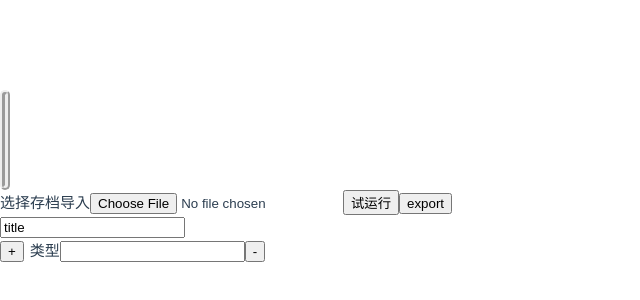
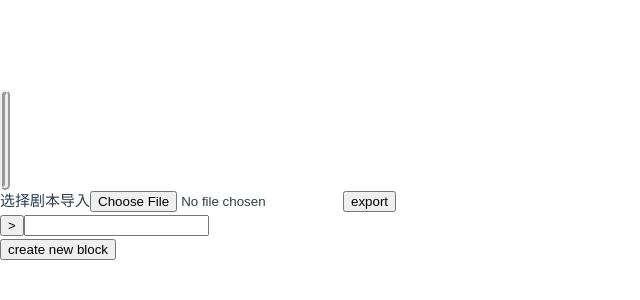
Before and after one commit to LeoChep/lancer-dragonWar, a Vue app: page /drama in a window 1280 px wide. Shown: the part 310-610 px from the top of the page, without its empty margins (0-640 px from the left). Built offline with nearby package versions, Linux system fonts and the light colour scheme; what vue-konva would draw is missing.

Commit message:
增加系统核心

```diff
--- a/src/stores/dramaEditorStore.ts
+++ b/src/stores/dramaEditorStore.ts
@@ -3,53 +3,170 @@ import { ref } from "vue";
 interface Line {
   content: string;
   index: number;
-  type:string;
+  type: string;
 }
-interface dramaEditorState {
-  title:string;
+
+interface Block {
+  title: string;
+  id: number;
   lines: Line[];
 }
+class BlockIns implements Block {
+  title: string;
+  id: number;
+  lines: Line[];
+  index: number; //状态序号
+  blockStates: Block[];
+  constructor(id: number) {
+    this.title = "";
+    this.id = id;
+    this.index = 0;
+    this.blockStates = [];
+    this.lines = [] as Line[];
+    const block = { title: this.title, id: this.id, lines: [] as Line[] };
+    this.blockStates.push(block);
+  }
+}
+interface DramaState {
+  title: string;
+  blocks: Block[];
+}
+interface DramaIns {
+  title: string;
+  dramaStates: DramaState[];
+}
+const createEmptyDramaIns = () => {
+  const dramaIns = {} as DramaIns;
+  dramaIns.title = "title";
+  dramaIns.dramaStates = [] as DramaState[];
+  const dramaState = {} as DramaState;
+  dramaIns.dramaStates.push(dramaState);
+  dramaState.title = "title";
+  dramaState.blocks = [] as Block[];
+  return dramaIns;
+};
+const createNewBlocks = (dramaIns: DramaIns) => {
+  const blocks = [new BlockIns(0)] as BlockIns[];
+  const pojoBlock = [] as Block[];
+  for (let blockIns of blocks) {
+    let block = blockIns.blockStates[blockIns.index];
+    pojoBlock.push(block);
+  }
+  // Object.assign( dramaIns.dramaStates[0].blocks,pojoBlock)
+  dramaIns.dramaStates[0].blocks = JSON.parse(JSON.stringify(pojoBlock));
+  return blocks;
+};
+const updateDramaState = (blocks: BlockIns[], dramaIns: DramaIns) => {
+  const pojoBlock = [] as Block[];
+  for (let blockIns of blocks) {
+    let block = blockIns.blockStates[blockIns.index];//获取当前状态
+    pojoBlock.push(block);
+  } //准备新的block pojo
+
+  let newState = {} as DramaState;
+  let oldState = dramaIns.dramaStates[dramaIns.dramaStates.length - 1];
+  //Object.assign(newState,oldState);
+  newState = JSON.parse(JSON.stringify(oldState));
+  newState.blocks = pojoBlock; //在新状态中使用新的blocks数据
+  dramaIns.dramaStates.push(newState); //生成新的drama状态
+};
 export const useDramaEditorStore = defineStore("dramaEditorStore", () => {
-  const dramaEditorStates = ref([{ lines: [{content:"",index:0,type:""}] ,title:"title"}] as dramaEditorState[]);
-  function push(drama: dramaEditorState) {
-    dramaEditorStates.value.push(drama);
+  const dramaIns = ref(createEmptyDramaIns());
+  const blocks = ref(createNewBlocks(dramaIns.value));
+  const getBlock = (blockId: number) => {
+    let findIns = null;
+    for (let blockIns of blocks.value) {
+      if (blockIns.id == blockId) findIns = blockIns;
+    }
+    return findIns;
+  };
+  const addBlock=()=>{
+    const blockIns=new BlockIns(blocks.value.length);
+    blocks.value.push(blockIns);
+    updateDramaState(blocks.value,dramaIns.value)
   }
-  function getState() {
-    let length = dramaEditorStates.value.length;
-    console.log(dramaEditorStates.value)
-    return dramaEditorStates.value[length - 1];
-  }
-  const addLine = (index: number) => {
-    let newState = {} as dramaEditorState;
-    const oldState = getState();
-    Object.assign(newState, oldState);
-    dramaEditorStates.value.push(newState);
-
+  const addLine = (index: number, blockId: number) => {
+    const blockIns = getBlock(blockId) as BlockIns;
+    let newState = {} as Block;
+    const oldState = blockIns.blockStates[blockIns.blockStates.length - 1];
+    //Object.assign(newState, oldState);
+    newState = JSON.parse(JSON.stringify(oldState));
+    blockIns.blockStates.push(newState);
     const lines = newState.lines;
-    let oldLine = {} as Line;
-    let newLine = { content: "", index: index,type:"" };
-    Object.assign(oldLine, lines[index]);
-    lines.splice(index, 1, newLine, oldLine);
+    let newLine = { content: "", index: index, type: "" };
+    if (index < lines.length) {
+      //插入
+      let oldLine = {} as Line;
+      Object.assign(oldLine, lines[index]);
+      lines.splice(index, 1, newLine, oldLine);
+    } else {
+      //新增
+      lines.splice(index, 1, newLine);
+    }
     let itor = 0;
     for (let line of lines) {
+      //重新生存序号
       line.index = itor;
       itor++;
     }
+    blockIns.index++;
+     updateDramaState(blocks.value,dramaIns.value)//同步更新状态
   };
-  const deleteLine = (selected: Line) => {
-    let newState = {} as dramaEditorState;
-    const oldState = getState();
-    Object.assign(newState, oldState);
-    dramaEditorStates.value.push(newState);
-    const lines=newState.lines;
+  const deleteLine = (selected: number, blockId: number) => {
+    const blockIns = getBlock(blockId) as BlockIns;
+    let newState = {} as Block;
+    //todo 获取当前页数
+    const oldState = blockIns.blockStates[blockIns.blockStates.length - 1];
+
+    //Object.assign(newState, oldState);
+    newState = JSON.parse(JSON.stringify(oldState));
+    //todo 创建新的分支
+    blockIns.blockStates.push(newState);
+    const lines = newState.lines;
     let index = 0;
     for (let temp of lines) {
-      if (selected == temp) {
+      if (selected == temp.index) {
         lines.splice(index, 1);
         break;
       }
       index++;
     }
+    let itor = 0;
+    for (let line of lines) {
+      //重新生存序号
+      line.index = itor;
+      itor++;
+    }
+    console.log(dramaIns);
+    blockIns.index++;
+    updateDramaState(blocks.value,dramaIns.value)//同步更新状态
   };
-  return { dramaEditorStates, push,addLine,deleteLine,getState };
+  const load=(dramaInfo:string)=>{
+     let dramaState= JSON.parse(dramaInfo) as DramaState;
+     dramaIns.value.dramaStates.push(dramaState)
+     blocks.value=[] as BlockIns[]
+     let loadingBlocks=dramaState.blocks;
+     let index=0;
+     for (let block of loadingBlocks){
+      const blockIns=new BlockIns(index)
+      blockIns.blockStates[0]=block
+      //blockIns.index++;
+      blocks.value.push(blockIns)
+      index++;
+     }
+     updateDramaState(blocks.value,dramaIns.value)
+  }
+  const changeBlockTitle=(title:string,blockId:number)=>{
+    const blockIns = getBlock(blockId) as BlockIns;
+    let newState = {} as Block;
+    const oldState = blockIns.blockStates[blockIns.blockStates.length - 1];
+    //Object.assign(newState, oldState);
+    newState = JSON.parse(JSON.stringify(oldState));
+    blockIns.blockStates.push(newState);
+    newState.title=title;
+    blockIns.title=title;
+    blockIns.index++
+    updateDramaState(blocks.value,dramaIns.value)
+  }
+  return { blocks, addLine, dramaIns, deleteLine ,addBlock,load,changeBlockTitle};
 });
--- a/src/views/DramaEditor.vue
+++ b/src/views/DramaEditor.vue
@@ -8,13 +8,17 @@
     </div>
 
     <div id="container">
-        选择存档导入<input id="db-file" type="file" @change="load" />
-        <button @click="runDrama" ref="runButton">试运行</button>
+        选择剧本导入<input id="db-file" type="file" @change="load" />
+        <!-- <button @click="runDrama" ref="runButton">试运行</button> -->
         <button @click="exportFile">export</button>
         <div>
-            <input v-model="state.title">
-            <div v-for="line in lines" :key="line.index">
-                <button @click="addLine(line.index)">+</button>
+            <div v-for="blockIns in blocks" :key="blockIns.id">
+                <button v-if="!hiddenFlag[blockIns.id]" @click="hiddenFlag[blockIns.id] = true">&gt;</button>
+                <button v-if="hiddenFlag[blockIns.id]" @click="hiddenFlag[blockIns.id] = false">v</button>
+                <input v-model="blockIns.title" @change="changeBlockTitle(blockIns)">
+                <div v-if="hiddenFlag[blockIns.id]">
+                    <div v-for="line in getLines(blockIns)" :key="line.index">
+                        <button @click="addLine(line.index, blockIns)">+</button>
                         类型<input v-model="line.type" />
                         <div v-if="line.type === 'speak'">
                             <textarea v-model="line.content" />
@@ -22,8 +26,14 @@
                         <div v-if="line.type === 'setBackGround'">
                             <input type="file" @change="setBackGround($event, line)">
                         </div>
-                <button @click="deleteLine(line)">-</button>
+                        <button @click="deleteLine(line.index, blockIns)">-</button>
                     </div>
+                    <div>
+                        <button @click="addLine(getLines(blockIns).length, blockIns)">+</button>
+                    </div>
+                </div>
+            </div>
+            <button @click="addBlock">create new block</button>
         </div>
     </div>
 </template>
@@ -31,24 +41,46 @@
 import { useDramaEditorStore } from '@/stores/dramaEditorStore';
 import { useTalkStateStore } from '@/stores/talkStateStore';
 import { computed, ref } from 'vue';
-
+interface Block {
+    title: string;
+    id: number;
+    lines: Line[];
+}
+interface BlockIns extends Block {
+    title: string;
+    id: number;
+    lines: Line[];
+    index: number
+    blockStates: Block[]
+}
 interface Line {
     content: string;
     index: number;
     type: string;
 }
+const hiddenFlag = ref([] as boolean[])
 const dramaEditorStore = useDramaEditorStore()
-const state = computed(() => {
-    return dramaEditorStore.getState();
+const blocks = computed(() => {
+    return dramaEditorStore.blocks;
 })
-const lines = computed(() => {
-    return dramaEditorStore.getState().lines;
-})
-const addLine = (index: number) => {
-    dramaEditorStore.addLine(index)
+const changeBlockTitle=(blockIns:BlockIns)=>{
+    dramaEditorStore.changeBlockTitle(blockIns.title,blockIns.id)
+
 }
-const deleteLine = (selected: Line) => {
-    dramaEditorStore.deleteLine(selected)
+// const state = (blockIns : BlockIns )=>{
+//    return dramaEditorStore.getState(blockIns.id)
+// }
+const addBlock=()=>{
+    dramaEditorStore.addBlock()
+}
+const getLines = (blockIns: BlockIns) => {
+    return blockIns.blockStates[blockIns.index].lines
+}
+const addLine = (index: number, blockIns: BlockIns) => {
+    dramaEditorStore.addLine(index, blockIns.id)
+}
+const deleteLine = (selected: number, blockIns: BlockIns) => {
+    dramaEditorStore.deleteLine(selected, blockIns.id)
 }
 const background = ref()
 const setBackGround = (event: Event, line: Line) => {
@@ -82,18 +114,25 @@ const load = (e: any) => {
             //sceneStroe.load(reader.result as string)
             console.log(reader.result)
 
-            dramaEditorStore.push(JSON.parse(reader.result as string))
+            dramaEditorStore.load(reader.result as string)
         };
     }
     read(files[0])
 };
+
+
+
+
 const exportFile = () => {
-    if (state.value.title) {
+    const lastIndex = dramaEditorStore.dramaIns.dramaStates.length - 1;
+    const lastState = dramaEditorStore.dramaIns.dramaStates[lastIndex]
+    const state = lastState
+    if (lastState.title) {
         const ele = document.createElement("a");
-        let blob = new Blob([JSON.stringify(state.value)]);
+        let blob = new Blob([JSON.stringify(state)]);
         var a = document.createElement("a");
         var url = window.URL.createObjectURL(blob);
-        var filename = state.value.title + ".json";
+        var filename = state.title + ".json";
         a.href = url;
         a.download = filename;
         a.click();
@@ -105,12 +144,12 @@ const talkState = useTalkStateStore();
 const talkContent = computed(() => {
     return talkState.talkState.input;
 })
-const count=ref(0)
-const skip = (event:KeyboardEvent) => {
-    if (event.code=='Enter'){
+const count = ref(0)
+const skip = (event: KeyboardEvent) => {
+    if (event.code == 'Enter') {
         talkState.enterEnd();
         count.value++;
-    console.log('count2',count.value)
+        console.log('count2', count.value)
     }
 
 }
@@ -118,78 +157,78 @@ const runButton = ref(null as unknown as HTMLElement)
 const talk_window = ref(null as unknown as HTMLElement)
 window.addEventListener('keydown', skip);
 const runningDrama = ref(0)
-const runDrama = () => {
-    runButton.value.blur()
-    const dramaState = dramaEditorStore.getState()
-    const lines = dramaState.lines;
-    console.log("lines",lines)
-    let line = lines[0]
-    let index = 0;
-    runningDrama.value++;
-    const taskId = runningDrama.value;
-    const runNext = () => {
-        console.log("taskId",taskId)
-        if (taskId === runningDrama.value) {
-            line = lines[index];
-            let promise = null as unknown as Promise<boolean>;
-            if (line?.type === "speak") {
-                promise = new Promise((resolve) => {
-                    talkState.speak(line.content).then(
-                        () => {
-                            resolve(true);
-                        }
-                    )
-                })
-            }
-            if (line?.type === "setBackGround") {
-                promise = new Promise((resolve) => {
-                    background.value = line.content;
-                    resolve(true);
-                }
-                )
-            }
-            if (!promise) {
-                promise = new Promise((resolve) => {
-                    resolve(true)
-                })
-            }
-            promise.then(() => {
-                if (index < lines.length) {
-                    index++;
-                    runNext()
-                }
+// const runDrama = () => {
+//     runButton.value.blur()
+//     const dramaState = dramaEditorStore.getState()
+//     const lines = dramaState.lines;
+//     console.log("lines", lines)
+//     let line = lines[0]
+//     let index = 0;
+//     runningDrama.value++;
+//     const taskId = runningDrama.value;
+//     const runNext = () => {
+//         console.log("taskId", taskId)
+//         if (taskId === runningDrama.value) {
+//             line = lines[index];
+//             let promise = null as unknown as Promise<boolean>;
+//             if (line?.type === "speak") {
+//                 promise = new Promise((resolve) => {
+//                     talkState.speak(line.content).then(
+//                         () => {
+//                             resolve(true);
+//                         }
+//                     )
+//                 })
+//             }
+//             if (line?.type === "setBackGround") {
+//                 promise = new Promise((resolve) => {
+//                     background.value = line.content;
+//                     resolve(true);
+//                 }
+//                 )
+//             }
+//             if (!promise) {
+//                 promise = new Promise((resolve) => {
+//                     resolve(true)
+//                 })
+//             }
+//             promise.then(() => {
+//                 if (index < lines.length) {
+//                     index++;
+//                     runNext()
+//                 }
 
-            });
-        }
-    }
-    runNext()
-    //实际运行的时候，由system层来主导
-    //system层接受/存储drama，
-    //玩家进行操作，将操作指令以command形式发送给system
-    //system先进行指令的可行性分析，不可行（比如权限不对，非法操作）指令废弃
-    //然后system进行运算，每次分为两部分
-    //一部分是里运算，只运行数据相关内容，并从自己持有的“可靠”state更新，获得新的state（或updater）
-    //另一部分是表运算，运行渲染/视图层内容，然后获得actions（视图变化需要做的事），
-    //在运算时，可能会触发drama钩子，触发则增加对应的state更新和actions
-    //然后将state（updater）和actions发送给显示层（或者说客户端），
-    //然后显示层执行actions后
-    //这里的runNext实际上就是执行actions
-    //使用state（updater）更新
-    //----举个例子
-    //玩家发布指令 n1 moveTo 30 200
-    //意思是n1 移动到 x=30，y=200
-    //system接受后，生成移动路径的actions，即每一步怎么走，并在system做无渲染执行
-    //执行的时候检查drama钩子，
-    //在移动路上触发新剧情的drama钩子，发牢骚进行对话，则在该位置插入新的action
-    //得到最新的“可靠”state
-    //将actions与新 state打包发回，
-    //玩家在渲染端观赏actions，并在结束后将自己的state更新与system一致
-    //------
-    //system层可以在自己本地，也可以在服务器
-    //dramas在场景运做前就要加载到system中，
-    //在场景运作的开始，触发start的drama钩子
+//             });
+//         }
+//     }
+//     runNext()
+//     //实际运行的时候，由system层来主导
+//     //system层接受/存储drama，
+//     //玩家进行操作，将操作指令以command形式发送给system
+//     //system先进行指令的可行性分析，不可行（比如权限不对，非法操作）指令废弃
+//     //然后system进行运算，每次分为两部分
+//     //一部分是里运算，只运行数据相关内容，并从自己持有的“可靠”state更新，获得新的state（或updater）
+//     //另一部分是表运算，运行渲染/视图层内容，然后获得actions（视图变化需要做的事），
+//     //在运算时，可能会触发drama钩子，触发则增加对应的state更新和actions
+//     //然后将state（updater）和actions发送给显示层（或者说客户端），
+//     //然后显示层执行actions后
+//     //这里的runNext实际上就是执行actions
+//     //使用state（updater）更新
+//     //----举个例子
+//     //玩家发布指令 n1 moveTo 30 200
+//     //意思是n1 移动到 x=30，y=200
+//     //system接受后，生成移动路径的actions，即每一步怎么走，并在system做无渲染执行
+//     //执行的时候检查drama钩子，
+//     //在移动路上触发新剧情的drama钩子，发牢骚进行对话，则在该位置插入新的action
+//     //得到最新的“可靠”state
+//     //将actions与新 state打包发回，
+//     //玩家在渲染端观赏actions，并在结束后将自己的state更新与system一致
+//     //------
+//     //system层可以在自己本地，也可以在服务器
+//     //dramas在场景运做前就要加载到system中，
+//     //在场景运作的开始，触发start的drama钩子
 
-}
+// }
 </script>
 <style scoped>
 #background {
```
Also changed, not shown: src/system/core.ts (added, +41 -0 lines), src/system/room.ts (added, +22 -0 lines). Lines whose indentation alone changed are shown as unchanged.
